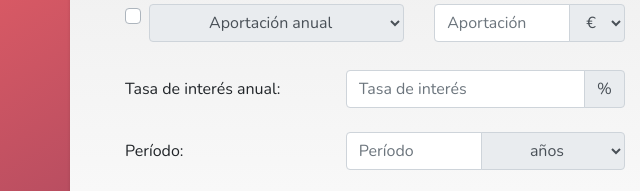
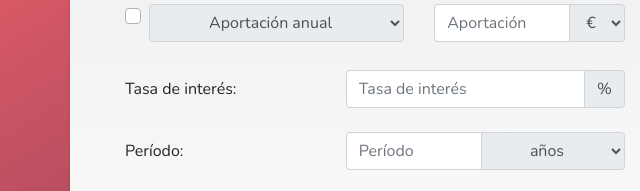
Before and after one commit to MateoAlcala/Financiera2, a plain HTML site: page index.html in a window 1280 px wide. Shown: the part 230-421 px from the top of the page, 0-640 px from the left. Drawn offline with nearby package versions, Linux system fonts and the light colour scheme.

Commit message:
Update index.html

```diff
--- a/index.html
+++ b/index.html
@@ -79,7 +79,7 @@
 					</div>
 				</div>
 				<div class="form-group row">
-					<label for="i" class="col-sm-5 col-form-label">Tasa de inter&eacute;s anual:</label>
+					<label for="i" class="col-sm-5 col-form-label">Tasa de inter&eacute;s:</label>
 					<div class="col-sm-7">
 						<div class="input-group mb-2">
 							<input type="number" step="any" class="form-control" id="i" placeholder="Tasa de inter&eacute;s">
```
